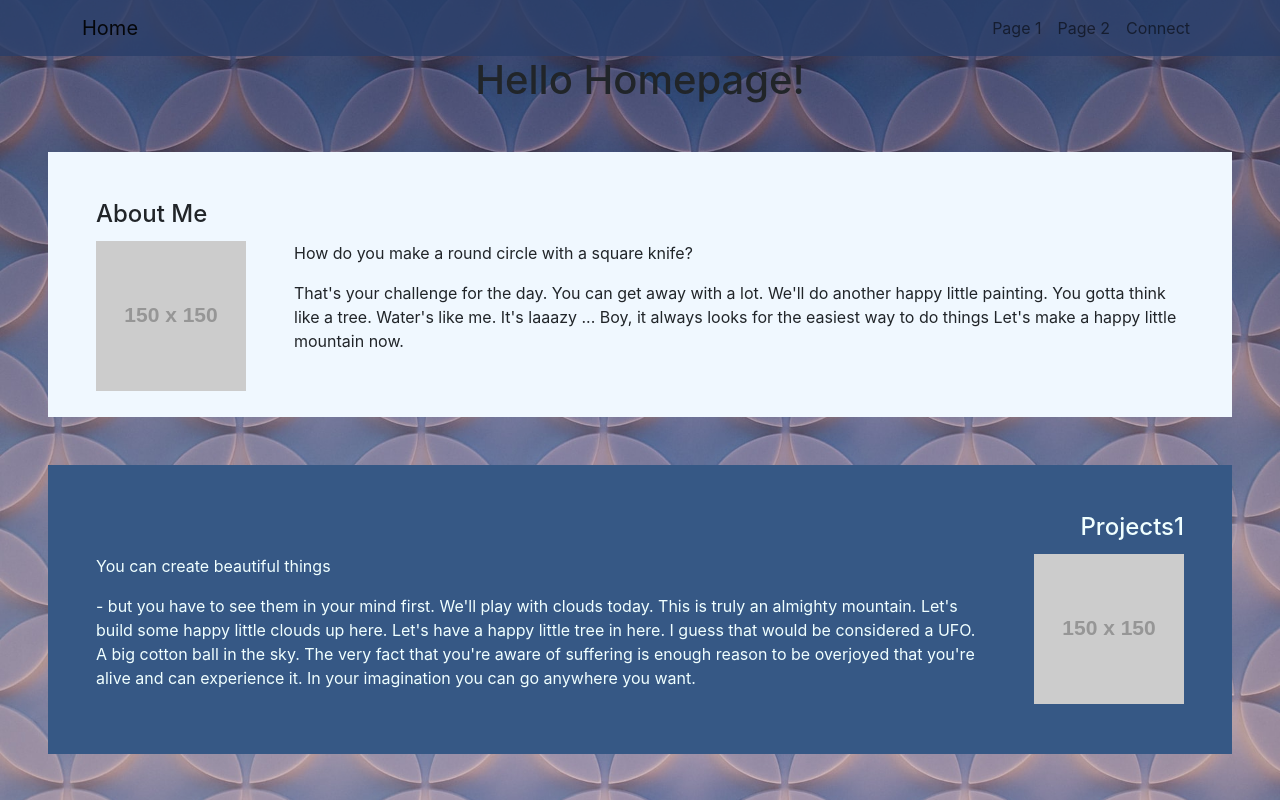
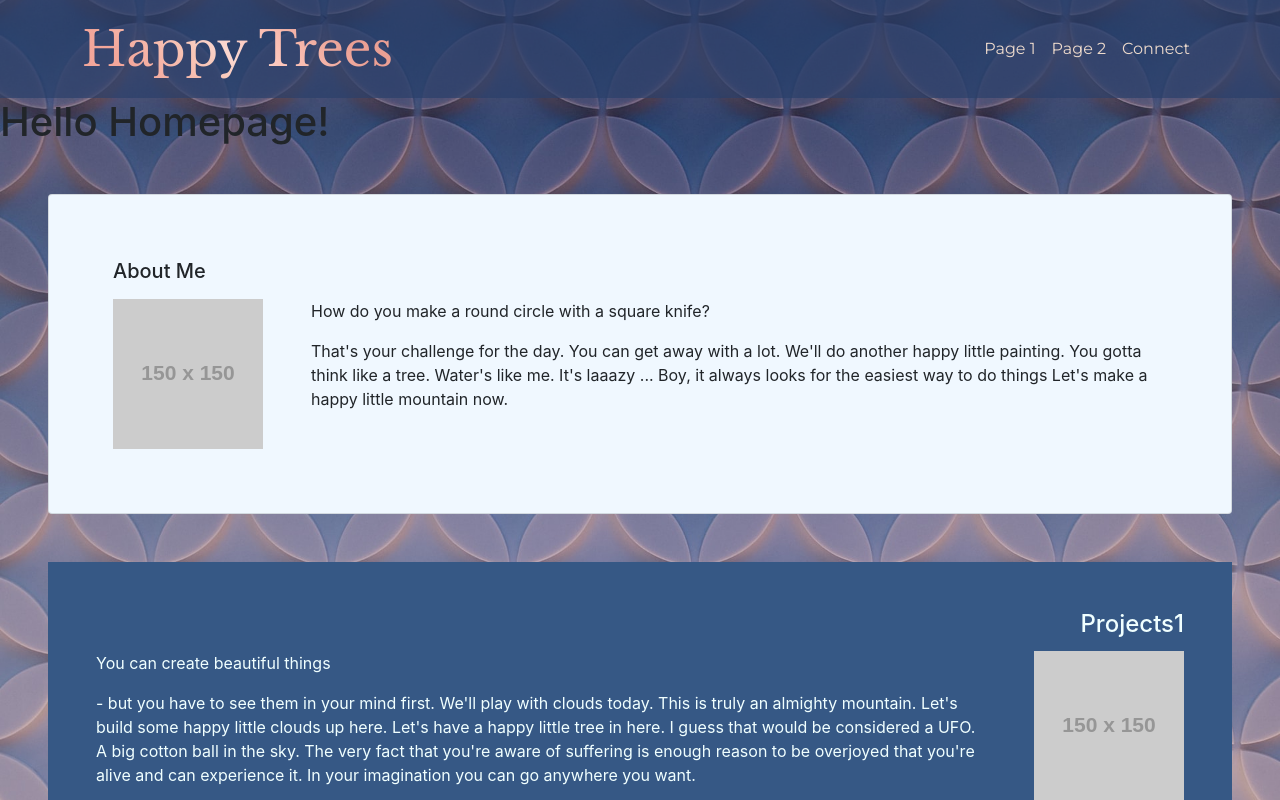
Before and after one commit to jnel-221/portfolioTemplate, a React (Create React App) app in the folder portfoliotemplate/: page / in a window 1280 px wide. Shown: the top 800 px of the page. Built offline with nearby package versions, Linux system fonts and the light colour scheme.

Commit message:
styled header, drafted json file for card data

```diff
--- a/portfoliotemplate/public/index.html
+++ b/portfoliotemplate/public/index.html
@@ -24,8 +24,16 @@
       work correctly both with client-side routing and a non-root public URL.
       Learn how to configure a non-root public URL by running `npm run build`.
     -->
-      <!-- fontawesome -->
-      <link
+
+    <!-- Google Fonts -->
+    <link rel="preconnect" href="https://fonts.googleapis.com" />
+    <link rel="preconnect" href="https://fonts.gstatic.com" crossorigin />
+    <link
+      href="https://fonts.googleapis.com/css2?family=Libre+Baskerville:ital,wght@0,400;0,700;1,400&family=Montserrat:wght@300;400&display=swap"
+      rel="stylesheet"
+    />
+    <!-- fontawesome -->
+    <link
       rel="stylesheet"
       href="https://use.fontawesome.com/releases/v5.15.2/css/all.css"
       integrity="sha384-vSIIfh2YWi9wW0r9iZe7RJPrKwp6bG+s9QZMoITbCckVJqGCCRhc+ccxNcdpHuYu"
--- a/portfoliotemplate/src/components/About.js
+++ b/portfoliotemplate/src/components/About.js
@@ -1,15 +1,33 @@
 import React from "react";
-import "../css/componentCSS/About.css"
+import { Card } from "react-bootstrap";
+import "../css/componentCSS/About.css";
 
-const About = () => {
-    return(
-        <section className="p-5 m-5" id="about">
-            <h4 className="pb-1">About Me</h4>
-            <img src="https://via.placeholder.com/150" alt="placeholder" id="left"></img>
-            <p>How do you make a round circle with a square knife?</p>
-            <p> That's your challenge for the day. You can get away with a lot. We'll do another happy little painting. You gotta think like a tree. Water's like me. It's laaazy ... Boy, it always looks for the easiest way to do things Let's make a happy little mountain now.</p>
-        </section>
-    )
-}
+const About = ({}) => {
+  return (
+    <Card className="p-5 m-5" id="about">
+      <Card.Body>
+        <Card.Title className="pb-2">About Me</Card.Title>
+        <Card.Img
+          variant="left"
+          src="https://via.placeholder.com/150"
+          alt="placeholder"
+          id="left"
+        />
+        <Card.Text>
+          <p>How do you make a round circle with a square knife?</p>
+          <p>
+            {" "}
+            That's your challenge for the day. You can get away with a lot.
+            We'll do another happy little painting. You gotta think like a tree.
+            Water's like me. It's laaazy ... Boy, it always looks for the
+            easiest way to do things Let's make a happy little mountain now.
+          </p>
+        </Card.Text>
+        {/* <Card.Link href="#">Card Link</Card.Link>
+    <Card.Link href="#">Another Link</Card.Link> */}
+      </Card.Body>
+    </Card>
+  );
+};
 
 export default About;
--- a/portfoliotemplate/src/components/Header.js
+++ b/portfoliotemplate/src/components/Header.js
@@ -5,14 +5,14 @@ import "../css/componentCSS/Header.css"
 
 const Header = () => {
     return(
-        <Navbar collapseOnSelect expand="lg" id="navbar">
+        <Navbar collapseOnSelect expand="lg">
         <Container>
-          <Navbar.Brand as={Link} to="/">
-            Home
+          <Navbar.Brand as={Link} to="/" id="brand">
+            Happy Trees
           </Navbar.Brand>
           <Navbar.Toggle aria-controls="responsive-navbar-nav" />
           <Navbar.Collapse id="responsive-navbar-nav">
-            <Nav className="ms-auto">
+            <Nav className="ms-auto" id="links">
               <Nav.Link as={Link} to="/page1">
                 Page 1
               </Nav.Link>
--- a/portfoliotemplate/src/css/componentCSS/Header.css
+++ b/portfoliotemplate/src/css/componentCSS/Header.css
@@ -1,4 +1,24 @@
-#navbar{
-    background-color: #2a3f6ace;
-    color: #EDDACC;
+.navbar{
+    background-color: #2a3f6ab2;
 }
+
+.navbar-brand{
+
+    font-size: 3rem;
+    font-family: 'Libre Baskerville', serif;
+
+
+    background: -webkit-linear-gradient(45deg, hsla(8, 79%, 78%, 1) 18%, hsla(14, 82%, 85%, 1) 39%, hsla(11, 84%, 90%, 1) 47%, hsla(10, 92%, 85%, 1) 60%, hsla(8, 68%, 75%, 1) 80%);
+
+    -webkit-background-clip: text;
+    -webkit-text-fill-color: transparent;
+}
+
+.nav-link{
+    font-family: 'Montserrat', sans-serif;
+    color: #EDDACC!important;
+}
+
+.nav-link:hover {
+    color:hsla(8, 68%, 75%, 1)!important;
+}
--- a/portfoliotemplate/src/index.css
+++ b/portfoliotemplate/src/index.css
@@ -13,6 +13,10 @@ body {
   background-color:cornsilk;
 }
 
+/* fonts from google fonts Baskerville for titles & headings Montserrat for text */
+/* font-family: 'Libre Baskerville', serif;
+font-family: 'Montserrat', sans-serif; */
+
 
 
 /* rose-gold gradient 1 for potential CTA */
--- a/portfoliotemplate/src/pages/Home.js
+++ b/portfoliotemplate/src/pages/Home.js
@@ -11,7 +11,7 @@ const Home = () =>{
     return(
         <>
         <Header/>
-        <h1 className="text-center">Hello Homepage!</h1>
+        <h1>Hello Homepage!</h1>
         <About/>
         <Projects1/>
         <Projects2/>
```
Also changed, not shown: portfoliotemplate/src/components/mainCard.json (added, +40 -0 lines).
